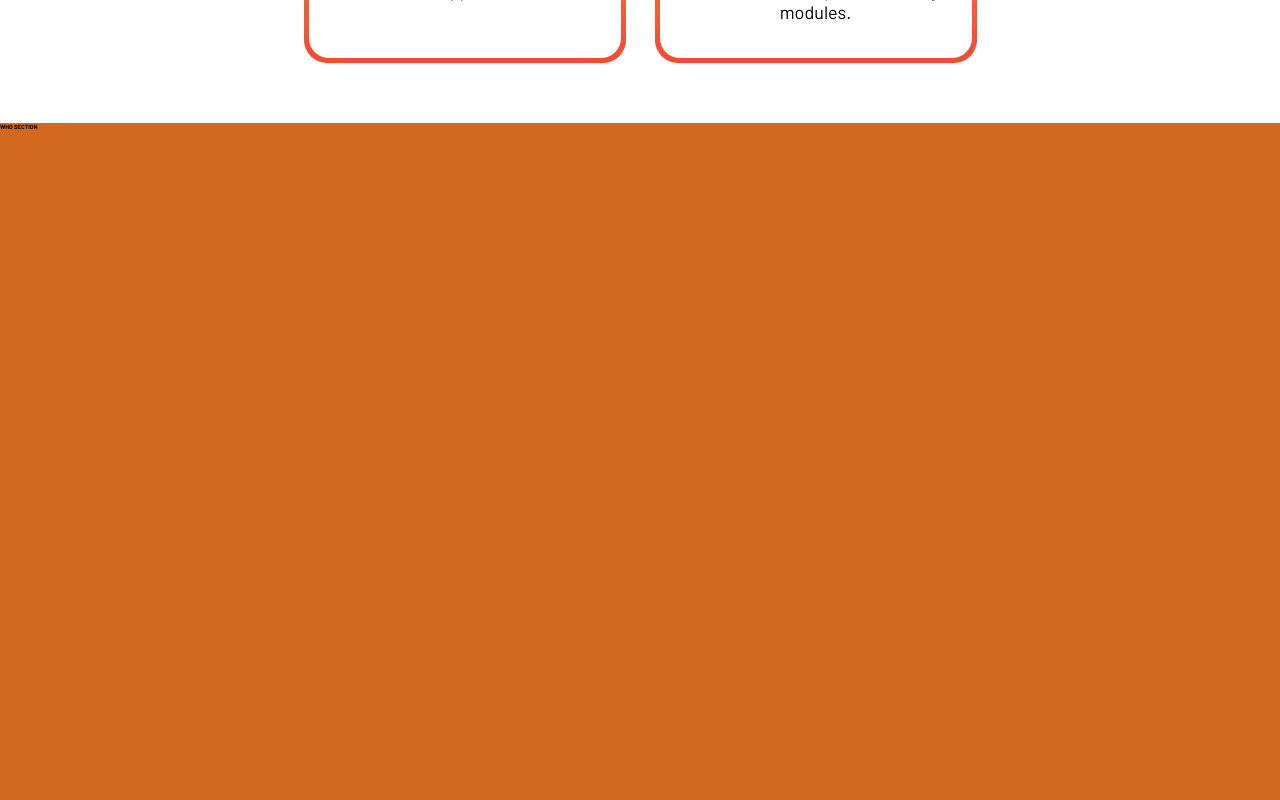
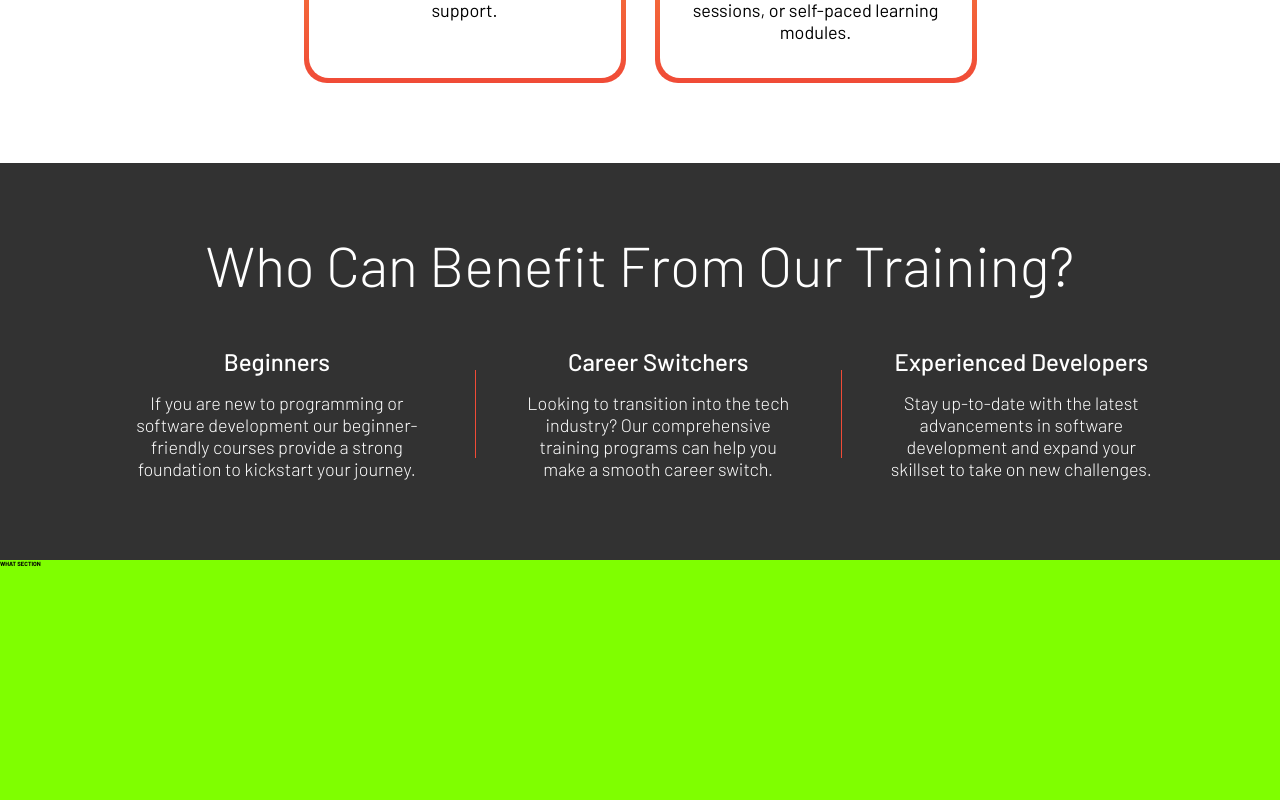
Before and after one commit to t-minini/devforge, a React (Create React App) app: page / in a window 1280 px wide. Shown: the part 1480-2280 px from the top of the page. Built offline with nearby package versions, Linux system fonts and the light colour scheme.

Commit message:
Who component done

```diff
--- a/src/App.module.css
+++ b/src/App.module.css
@@ -25,7 +25,7 @@
 
   --padding-s: 2rem;
   --padding-m: 3rem;
-  --padding-l: 6rem;
+  --padding-l: 8rem;
   --content-width: 1024px;
 }
 
--- a/src/components/who/Who.jsx
+++ b/src/components/who/Who.jsx
@@ -3,7 +3,35 @@ import style from './Who.module.css';
 export function Who() {
   return (
     <section id="who" className={style.who}>
-      <h1>WHO SECTION</h1>
+      <div className={style.who__content}>
+        <h2>Who Can Benefit From Our Training?</h2>
+        <div className={style.cards__container}>
+          <div className={style.who__card}>
+            <h3>Beginners</h3>
+            <p>
+              If you are new to programming or software development our
+              beginner-friendly courses provide a strong foundation to kickstart
+              your journey.
+            </p>
+          </div>
+          <hr />
+          <div className={style.who__card}>
+            <h3>Career Switchers</h3>
+            <p>
+              Looking to transition into the tech industry? Our comprehensive
+              training programs can help you make a smooth career switch.
+            </p>
+          </div>
+          <hr />
+          <div className={style.who__card}>
+            <h3>Experienced Developers</h3>
+            <p>
+              Stay up-to-date with the latest advancements in software
+              development and expand your skillset to take on new challenges.
+            </p>
+          </div>
+        </div>
+      </div>
     </section>
   );
 }
--- a/src/components/who/Who.module.css
+++ b/src/components/who/Who.module.css
@@ -1,4 +1,59 @@
 .who {
-  background-color: chocolate;
-  height: 100dvh;
+  display: flex;
+  height: max-content;
+  justify-content: center;
+  background: var(--black);
+  padding-top: var(--padding-l);
+  padding-bottom: var(--padding-l);
 }
+
+.who__content {
+  display: flex;
+  align-items: center;
+  flex-direction: column;
+  justify-content: center;
+  width: var(--content-width);
+}
+
+.who__content h2 {
+  font-weight: 500;
+  font-size: 5.6rem;
+  line-height: 4.4rem;
+  margin-bottom: 6rem;
+  color: var(--white);
+  font-weight: var(--light-300);
+}
+
+.cards__container {
+  gap: 4.9rem;
+  display: flex;
+}
+
+.cards__container hr {
+  height: 88px;
+  border: none;
+  width: 0.1rem;
+  margin: 38em 0;
+  background-color: var(--orange-dark);
+}
+
+.who__card {
+  display: flex;
+  align-items: center;
+  flex-direction: column;
+}
+
+.who__card h3 {
+  font-weight: 500;
+  font-size: 2.4rem;
+  text-align: center;
+  color: var(--white);
+  padding-bottom: 1.6rem;
+}
+
+.who__card p {
+  font-size: 1.8rem;
+  text-align: center;
+  color: var(--white);
+  font-weight: var(--light-300);
+}
--- a/src/components/why/Why.module.css
+++ b/src/components/why/Why.module.css
@@ -13,7 +13,6 @@
   flex-direction: column;
   justify-content: center;
   width: var(--content-width);
-
 }
 
 .why__content h2 {
```
